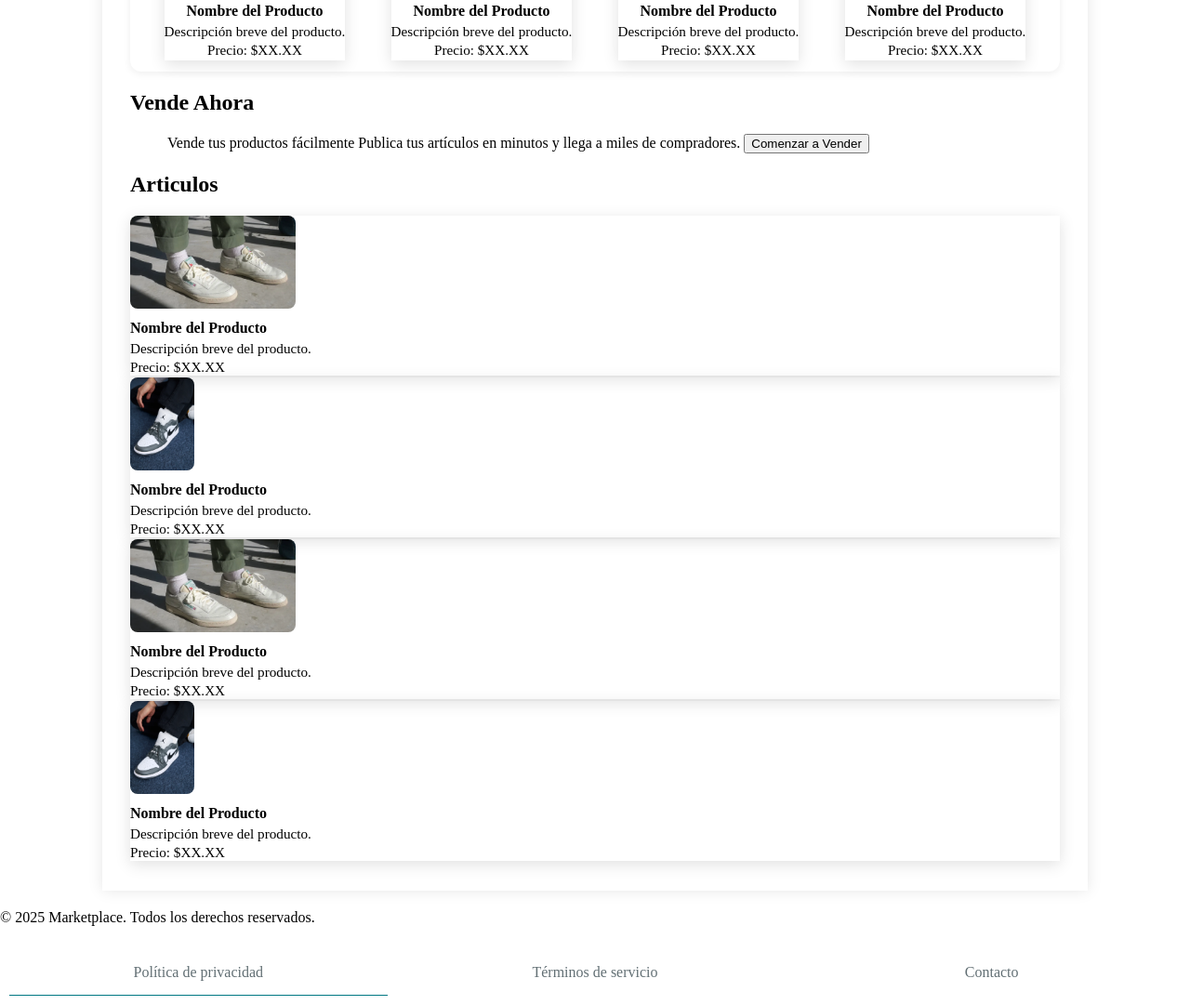
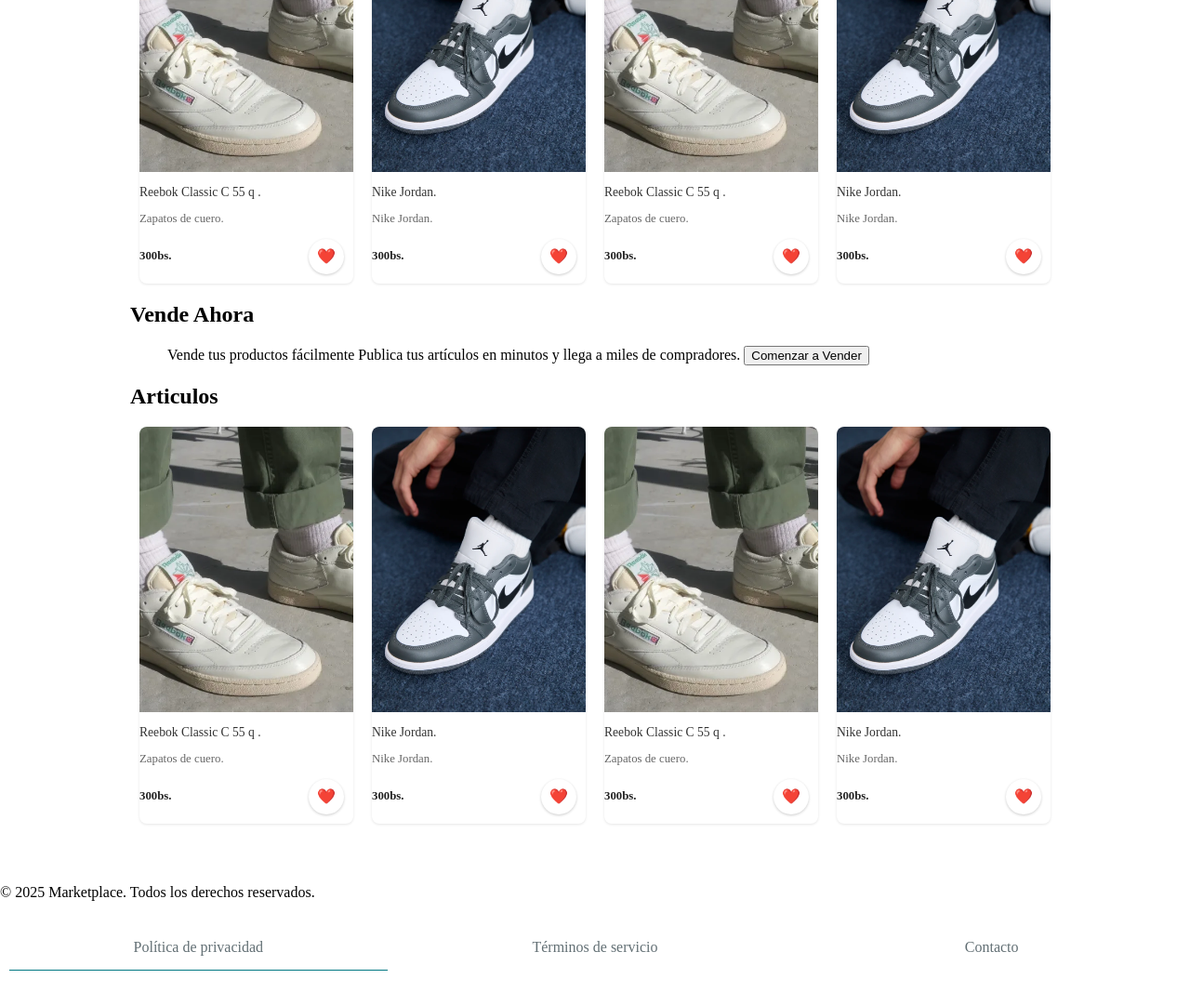
Before and after one commit to Cruzjoseandres/Mockup_Web, a plain HTML site: page index.html in a window 1280 px wide. Shown: the part 398-1479 px from the top of the page at 93% size. After the commit the page ends 1452 px from the top, so only its background shows below. Drawn offline with Linux system fonts and the light colour scheme.

Commit message:
segundo commit
segundo commit

```diff
--- a/assets/css/articulos.css
+++ b/assets/css/articulos.css
@@ -1,35 +1,89 @@
-.novedades .articulos {
-    display: flex;
-    flex-wrap: wrap;
-    justify-content: center;
-    margin: 20px 0;
+.articulos {
+    display: grid;
+    grid-template-columns: repeat(2, 1fr);
+    gap: 10px;
+    margin: 15px 0;
+    padding: 0 10px;
 }
 
-.novedades .articulos {
-    background: #fff;
-    border-radius: 12px;
-    box-shadow: 0 2px 8px rgba(0,0,0,0.07);
-    padding: 12px;
-    text-align: center;
-    transition: box-shadow 0.2s;
-    justify-content: space-around;
+.articulos a {
+    text-decoration: none;
 }
 
-.articulo{
-    box-shadow: 0 4px 16px rgba(0,0,0,0.12);
+.articulo {
+    background: #fff;
+    border-radius: 8px;
+    box-shadow: 0 1px 3px rgba(0,0,0,0.1);
+    overflow: hidden;
+    margin: 0;
+    padding: 0;
 }
 
- .articulo img {
-    height: 100px;
-    border-radius: 8px;
+.articulo img {
+    width: 100%;
+    aspect-ratio: 3/4;
+    object-fit: cover;
+    border-radius: 6px 6px 0 0;
+    display: block;
 }
 
- .articulo h3 {
-    font-size: 1rem;
-    margin: 8px 0 4px 0;
+.articulo_info {
+    padding: 8px;
+    display: flex;
+    flex-direction: column;
 }
 
- .articulo p {
-    font-size: 0.95rem;
-    margin: 2px 0;
+.titulo {
+    font-size: 0.85rem;
+    font-weight: normal;
+    color: #333;
+    margin-bottom: 4px;
 }
+
+.descripcion {
+    font-size: 0.8rem;
+    color: #666;
+    margin-bottom: 4px;
+}
+
+.precio_favorito {
+    display: flex;
+    justify-content: space-between;
+    align-items: center;
+    margin-top: 4px;
+}
+
+.precio {
+    font-weight: bold;
+    font-size: 0.8rem;
+    color: #222;
+}
+
+.favorito {
+    padding: 5px;
+    margin: 10px;
+    background: white;
+    border-radius: 50%;
+    width: 28px;
+    height: 28px;
+    display: flex;
+    align-items: center;
+    justify-content: center;
+    box-shadow: 0 1px 3px rgba(0,0,0,0.2);
+}
+
+/* Para pantallas medianas */
+@media (min-width: 768px) {
+    .articulos {
+        grid-template-columns: repeat(3, 1fr);
+        gap: 15px;
+    }
+}
+
+/* Para pantallas grandes */
+@media (min-width: 992px) {
+    .articulos {
+        grid-template-columns: repeat(4, 1fr);
+        gap: 20px;
+    }
+}
--- a/assets/css/styles.css
+++ b/assets/css/styles.css
@@ -23,7 +23,6 @@ main {
     main {
         max-width: 1000px;
         margin: 20px auto;
-        box-shadow: 0 0 15px rgba(0,0,0,0.1);
         padding: 30px;
         margin-top: 180px;
     }
--- a/index.html
+++ b/index.html
@@ -50,30 +50,52 @@
     <section class="novedades">
         <h2>Novedades</h2>
         <div class="articulos">
+            <a href="#">
                 <div class="articulo">
                     <img src="assets/img/articulo-1.png" alt="imagen">
-                <h3>Nombre del Producto</h3>
-                <p>Descripción breve del producto.</p>
-                <p>Precio: $XX.XX</p>
+                    <h3 class="titulo">Reebok Classic C 55 q .</h3>
+                    <p class="descripcion">Zapatos de cuero.</p>
+                    <div class="precio_favorito">
+                        <p class="precio">300bs.</p>
+                        <div class="favorito">❤️</div>
                     </div>
+                </div>
+            </a>
+
+            <a href="#">
                 <div class="articulo">
                     <img src="assets/img/jordan.png" alt="jordan">
-                <h3>Nombre del Producto</h3>
-                <p>Descripción breve del producto.</p>
-                <p>Precio: $XX.XX</p>
+                    <h3 class="titulo">Nike Jordan. </h3>
+                    <p class="descripcion">Nike Jordan.</p>
+                    <div class="precio_favorito">
+                        <p class="precio">300bs.</p>
+                        <div class="favorito">❤️</div>
                     </div>
+                </div>
+            </a>
+            <a href="#">
                 <div class="articulo">
                     <img src="assets/img/articulo-1.png" alt="imagen">
-                <h3>Nombre del Producto</h3>
-                <p>Descripción breve del producto.</p>
-                <p>Precio: $XX.XX</p>
+                    <h3 class="titulo">Reebok Classic C 55 q .</h3>
+                    <p class="descripcion">Zapatos de cuero.</p>
+                    <div class="precio_favorito">
+                        <p class="precio">300bs.</p>
+                        <div class="favorito">❤️</div>
                     </div>
+                </div>
+            </a>
+
+            <a href="#">
                 <div class="articulo">
                     <img src="assets/img/jordan.png" alt="jordan">
-                <h3>Nombre del Producto</h3>
-                <p>Descripción breve del producto.</p>
-                <p>Precio: $XX.XX</p>
+                    <h3 class="titulo">Nike Jordan. </h3>
+                    <p class="descripcion">Nike Jordan.</p>
+                    <div class="precio_favorito">
+                        <p class="precio">300bs.</p>
+                        <div class="favorito">❤️</div>
                     </div>
+                </div>
+            </a>
         </div>
     </section>
 
@@ -92,30 +114,52 @@
         <h2>Articulos</h2>
 
          <div class="articulos">
+            <a href="#">
                 <div class="articulo">
                     <img src="assets/img/articulo-1.png" alt="imagen">
-                <h3>Nombre del Producto</h3>
-                <p>Descripción breve del producto.</p>
-                <p>Precio: $XX.XX</p>
+                    <h3 class="titulo">Reebok Classic C 55 q .</h3>
+                    <p class="descripcion">Zapatos de cuero.</p>
+                    <div class="precio_favorito">
+                        <p class="precio">300bs.</p>
+                        <div class="favorito">❤️</div>
                     </div>
+                </div>
+            </a>
+
+            <a href="#">
                 <div class="articulo">
                     <img src="assets/img/jordan.png" alt="jordan">
-                <h3>Nombre del Producto</h3>
-                <p>Descripción breve del producto.</p>
-                <p>Precio: $XX.XX</p>
+                    <h3 class="titulo">Nike Jordan. </h3>
+                    <p class="descripcion">Nike Jordan.</p>
+                    <div class="precio_favorito">
+                        <p class="precio">300bs.</p>
+                        <div class="favorito">❤️</div>
                     </div>
+                </div>
+            </a>
+            <a href="#">
                 <div class="articulo">
                     <img src="assets/img/articulo-1.png" alt="imagen">
-                <h3>Nombre del Producto</h3>
-                <p>Descripción breve del producto.</p>
-                <p>Precio: $XX.XX</p>
+                    <h3 class="titulo">Reebok Classic C 55 q .</h3>
+                    <p class="descripcion">Zapatos de cuero.</p>
+                    <div class="precio_favorito">
+                        <p class="precio">300bs.</p>
+                        <div class="favorito">❤️</div>
                     </div>
+                </div>
+            </a>
+
+            <a href="#">
                 <div class="articulo">
                     <img src="assets/img/jordan.png" alt="jordan">
-                <h3>Nombre del Producto</h3>
-                <p>Descripción breve del producto.</p>
-                <p>Precio: $XX.XX</p>
+                    <h3 class="titulo">Nike Jordan. </h3>
+                    <p class="descripcion">Nike Jordan.</p>
+                    <div class="precio_favorito">
+                        <p class="precio">300bs.</p>
+                        <div class="favorito">❤️</div>
                     </div>
+                </div>
+            </a>
         </div>
     </main>
     <footer>
```
Lines whose indentation alone changed are shown as unchanged.
